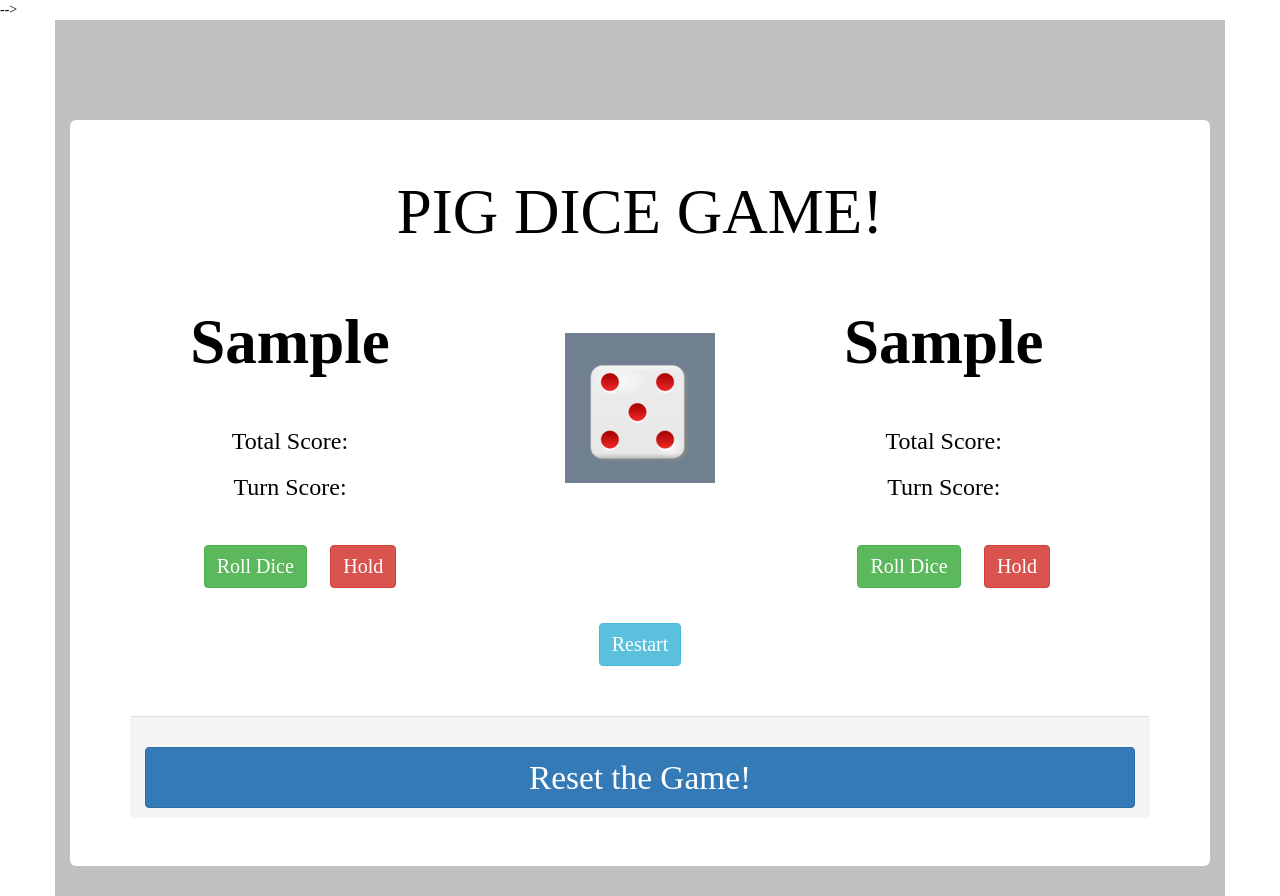
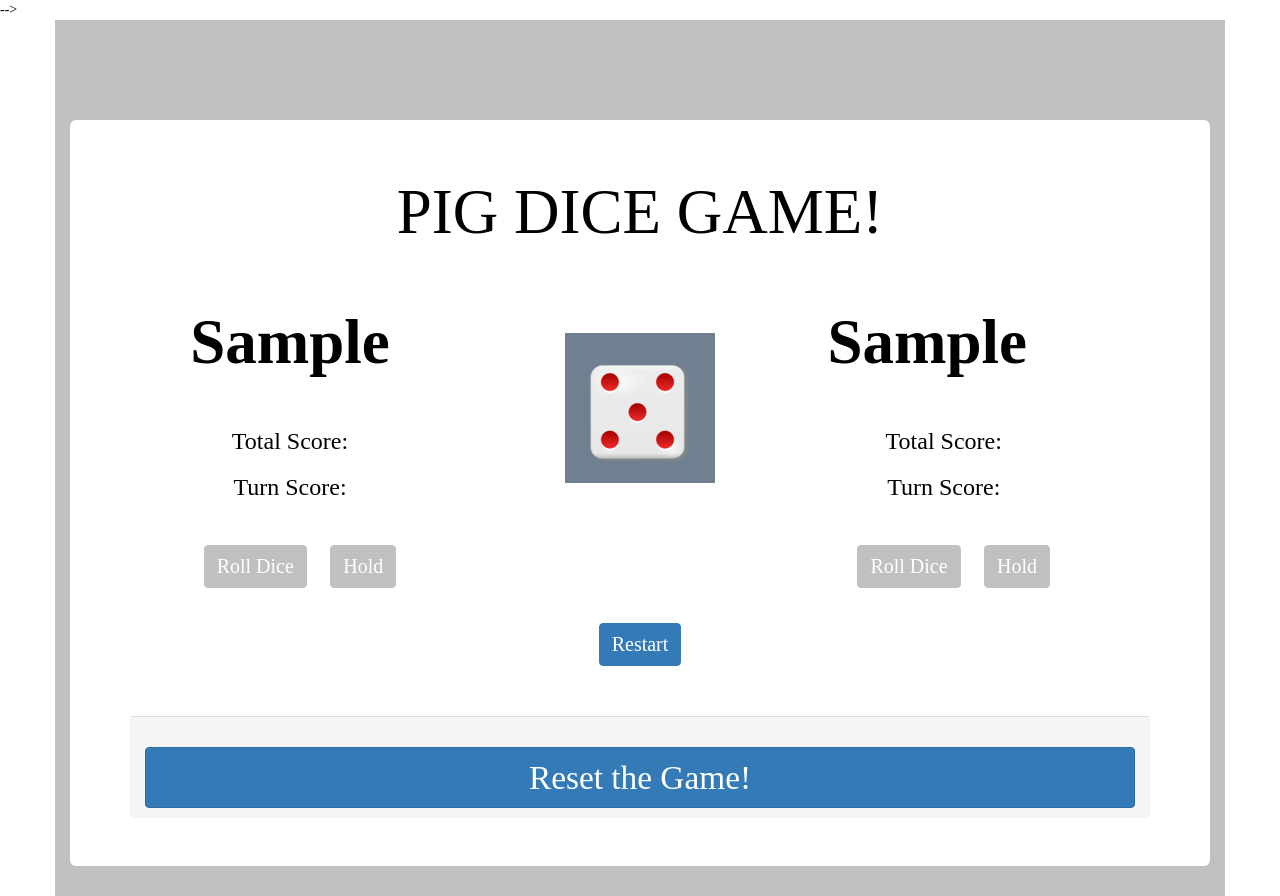
Before and after one commit to msclaudine/pigDiceGame, a plain HTML site: page index.html in a window 1280 px wide. Both pictures are taken after typing "Sample", "Sample" into the empty fields and a click on the button "Start Game!". Drawn offline with Linux system fonts and the light colour scheme.

Commit message:
css property

```diff
--- a/css/styles.css
+++ b/css/styles.css
@@ -74,11 +74,15 @@ h1 {
   margin-top: 35px;
   margin-left: 20px;
   font-size: 15pt;
+  background-color: silver;
+  border-color: silver;
 }
 
 #restart-btn {
   font-size: 15pt;
   margin-top: 35px;
+  background-color: #337ab7;
+  border-color: #337ab7;
 }
 
 .btn-primary {
@@ -109,12 +113,6 @@ p {
   padding-bottom: 25px;
   font-size: 15pt;
 }
-
-.rules {
-  margin-left: 75px;
-  margin-right: 75px;
+#p2-name {
+  padding-right: 40px;
 }
-
-/* #footer {
-  margin-top: 100px;
-} */
```
